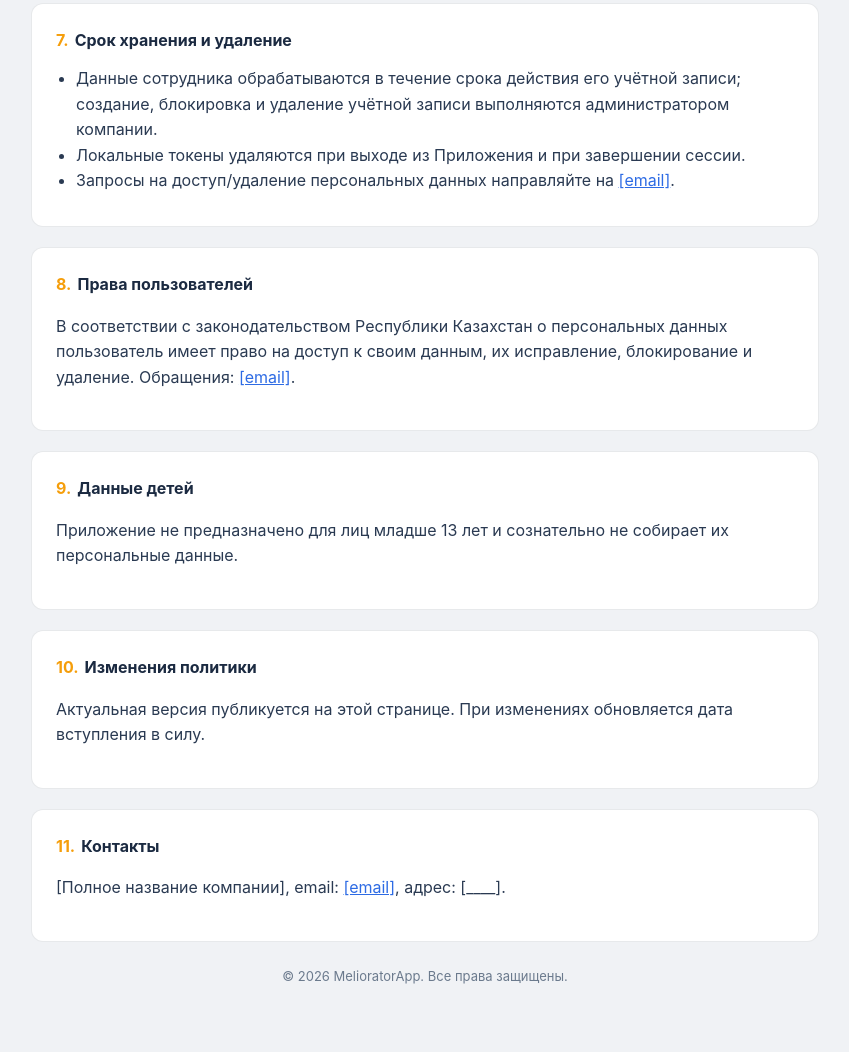
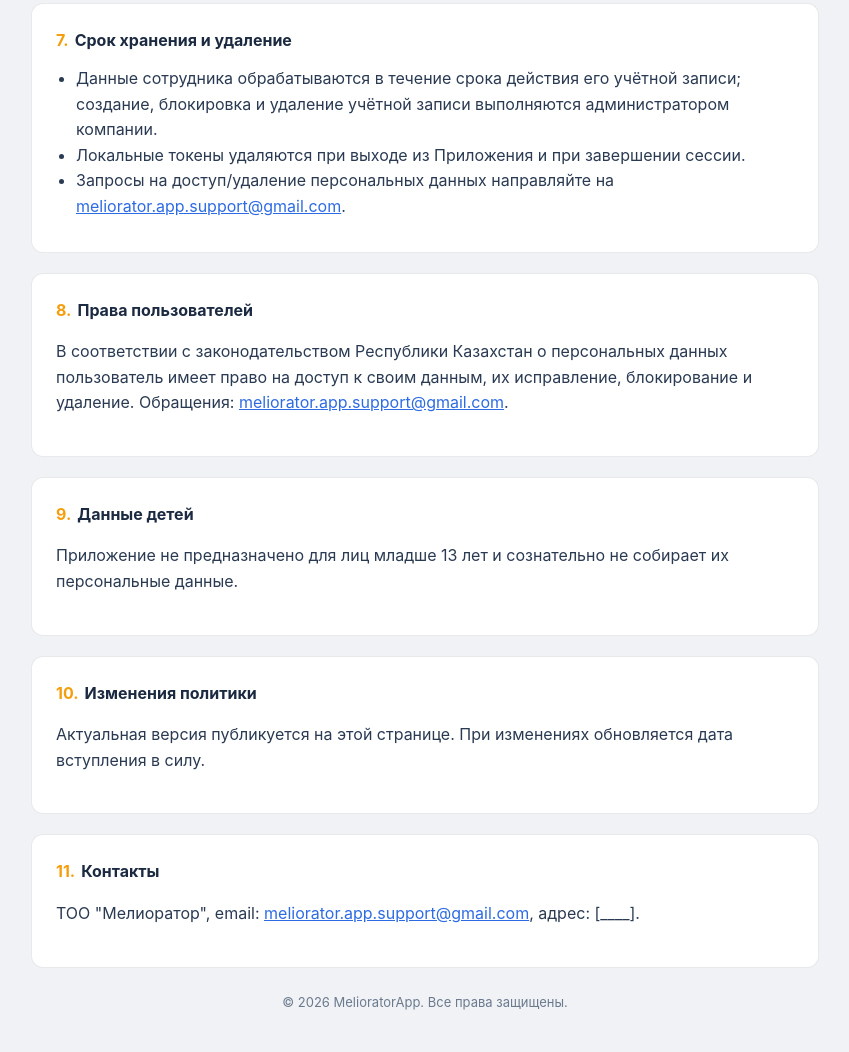
Before and after one commit to anarbaiayan/meliorator-privacy, a plain HTML site: page index.html in a window 1280 px wide. Shown: the part 1744-2796 px from the top of the page, without its empty margins (215-1064 px from the left). Before the commit the page ends 2771 px from the top, so only its background shows below. Drawn offline with Linux system fonts and the light colour scheme.

Commit message:
update privacy policy details in index.html

```diff
--- a/index.html
+++ b/index.html
@@ -140,14 +140,13 @@
 
     <main class="wrap">
       <div class="card meta">
-        <p class="effective"><b>Дата вступления в силу:</b> [дата]</p>
+        <p class="effective"><b>Дата вступления в силу:</b> 12 июня 2026 года</p>
         <p>
-          <b>Оператор данных:</b> [полное юридическое название компании], БИН
-          [____], адрес: [____]
+          <b>Оператор данных:</b> ТОО "Мелиоратор"
         </p>
         <p>
           <b>Контакт по вопросам конфиденциальности:</b>
-          <a href="mailto:[email]">[email]</a>
+          <a href="mailto:meliorator.app.support@gmail.com">meliorator.app.support@gmail.com</a>
         </p>
       </div>
 
@@ -246,7 +245,7 @@
           </li>
           <li>
             Запросы на доступ/удаление персональных данных направляйте на
-            <a href="mailto:[email]">[email]</a>.
+            <a href="mailto:meliorator.app.support@gmail.com">meliorator.app.support@gmail.com</a>.
           </li>
         </ul>
       </div>
@@ -257,7 +256,7 @@
           В соответствии с законодательством Республики Казахстан о персональных
           данных пользователь имеет право на доступ к своим данным, их
           исправление, блокирование и удаление. Обращения:
-          <a href="mailto:[email]">[email]</a>.
+          <a href="mailto:meliorator.app.support@gmail.com">meliorator.app.support@gmail.com</a>.
         </p>
       </div>
 
@@ -280,8 +279,8 @@
       <div class="card">
         <h2><span class="num">11.</span>Контакты</h2>
         <p>
-          [Полное название компании], email:
-          <a href="mailto:[email]">[email]</a>, адрес: [____].
+          ТОО "Мелиоратор", email:
+          <a href="mailto:meliorator.app.support@gmail.com">meliorator.app.support@gmail.com</a>, адрес: [____].
         </p>
       </div>
     </main>
```
